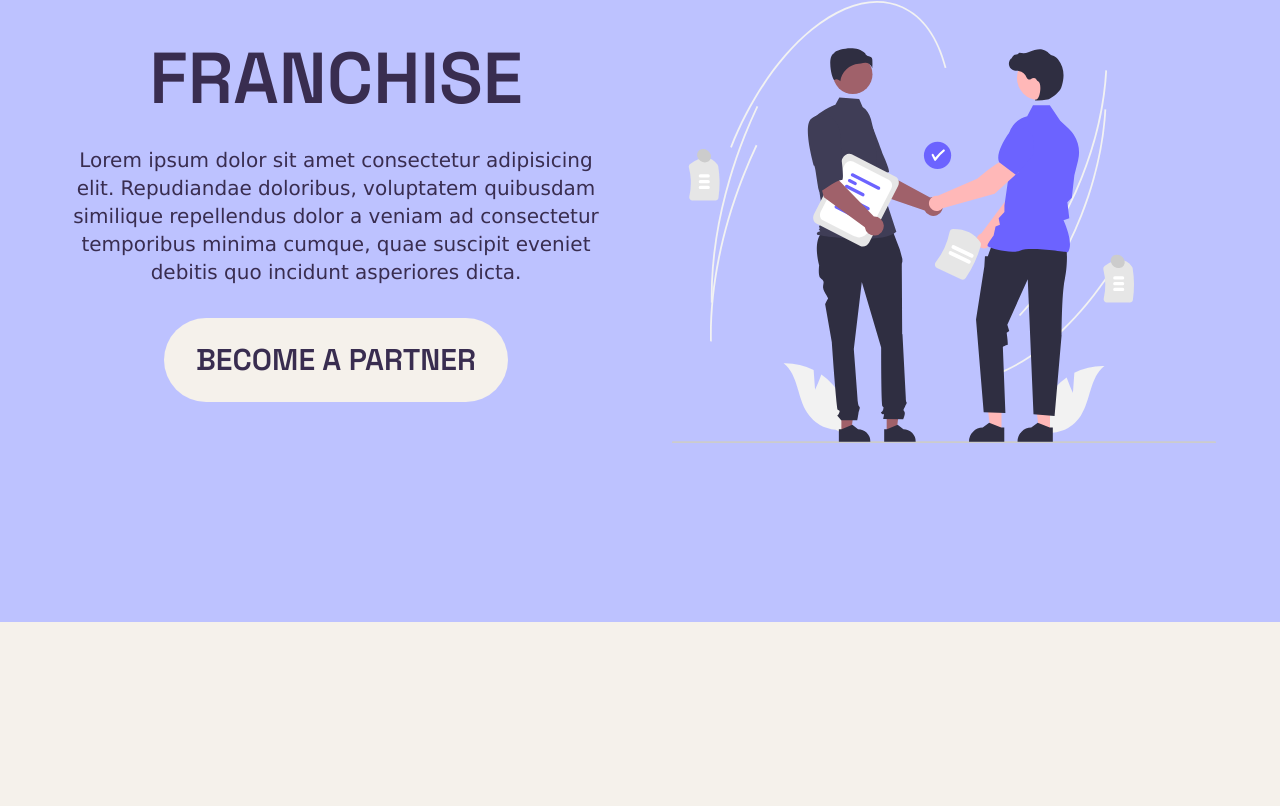
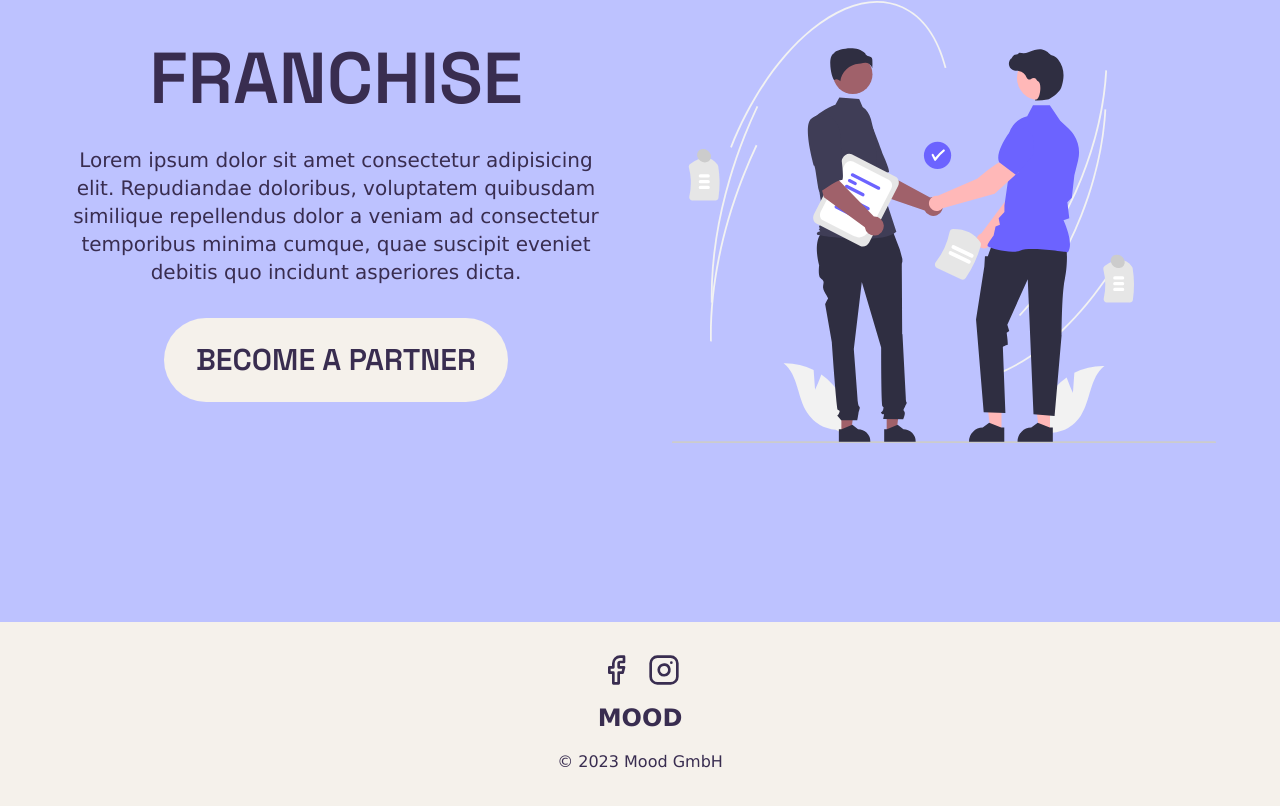
Before and after one commit to ldgni/mood, a React (Vite) app: page / in a window 1280 px wide. Shown: the part 3378-4184 px from the top of the page. Before the commit the page ends 4000 px from the top, so only its background shows below. Built offline with nearby package versions, Linux system fonts and the light colour scheme.

Commit message:
feat: add footer

```diff
--- /dev/null
+++ b/src/components/Copyright.tsx
@@ -0,0 +1,18 @@
+import { Facebook, Instagram } from "lucide-react";
+
+export default function Copyright() {
+  return (
+    <div className="container flex flex-col items-center gap-4 py-8">
+      <div className="flex gap-4">
+        <a href="#">
+          <Facebook size={32} />
+        </a>
+        <a href="#">
+          <Instagram size={32} />
+        </a>
+      </div>
+      <p className="text-2xl font-bold uppercase">Mood</p>
+      <p>&copy; 2023 Mood GmbH</p>
+    </div>
+  );
+}
--- a/src/pages/HomePage.tsx
+++ b/src/pages/HomePage.tsx
@@ -1,4 +1,5 @@
 import About from "../components/About";
+import Copyright from "../components/Copyright";
 import Event from "../components/Event";
 import Franchise from "../components/Franchise";
 import Intro from "../components/Intro";
@@ -18,6 +19,9 @@ export default function HomePage() {
         <About />
         <Franchise />
       </main>
+      <footer>
+        <Copyright />
+      </footer>
     </>
   );
 }
```
